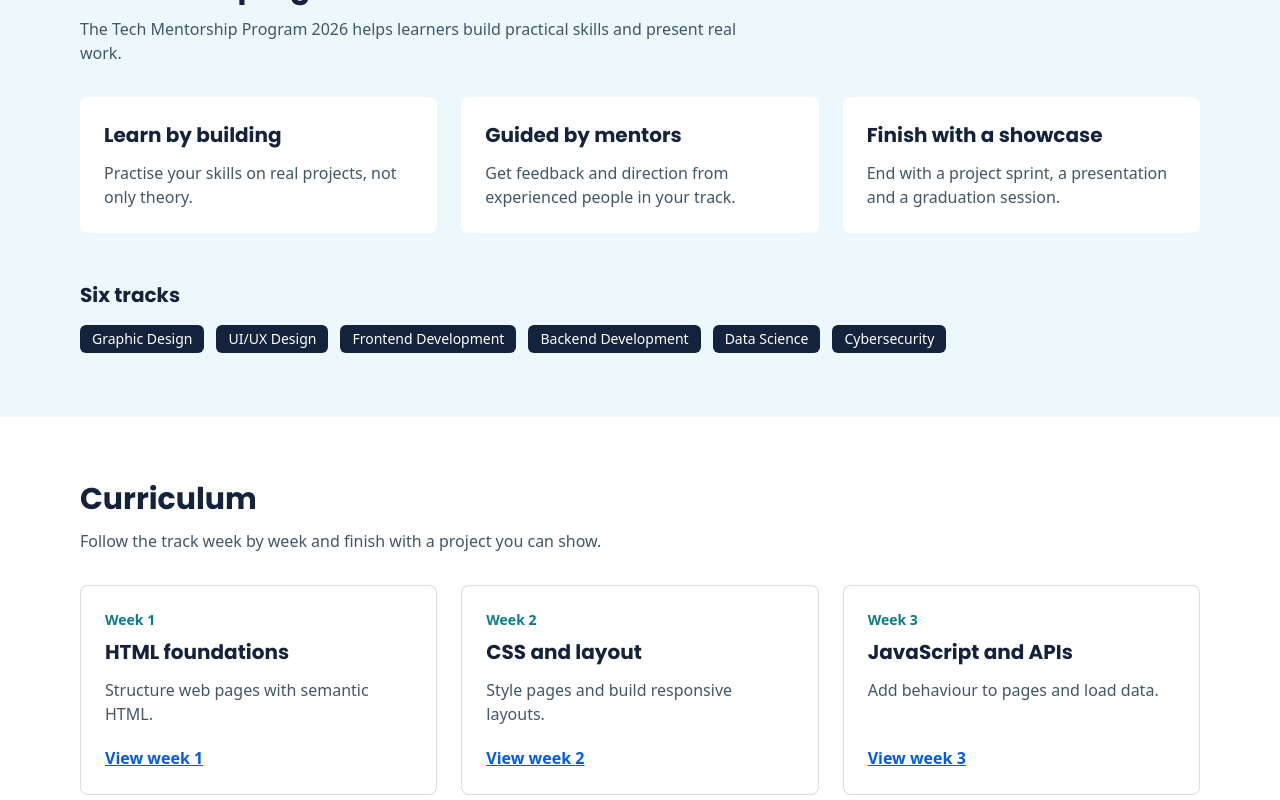
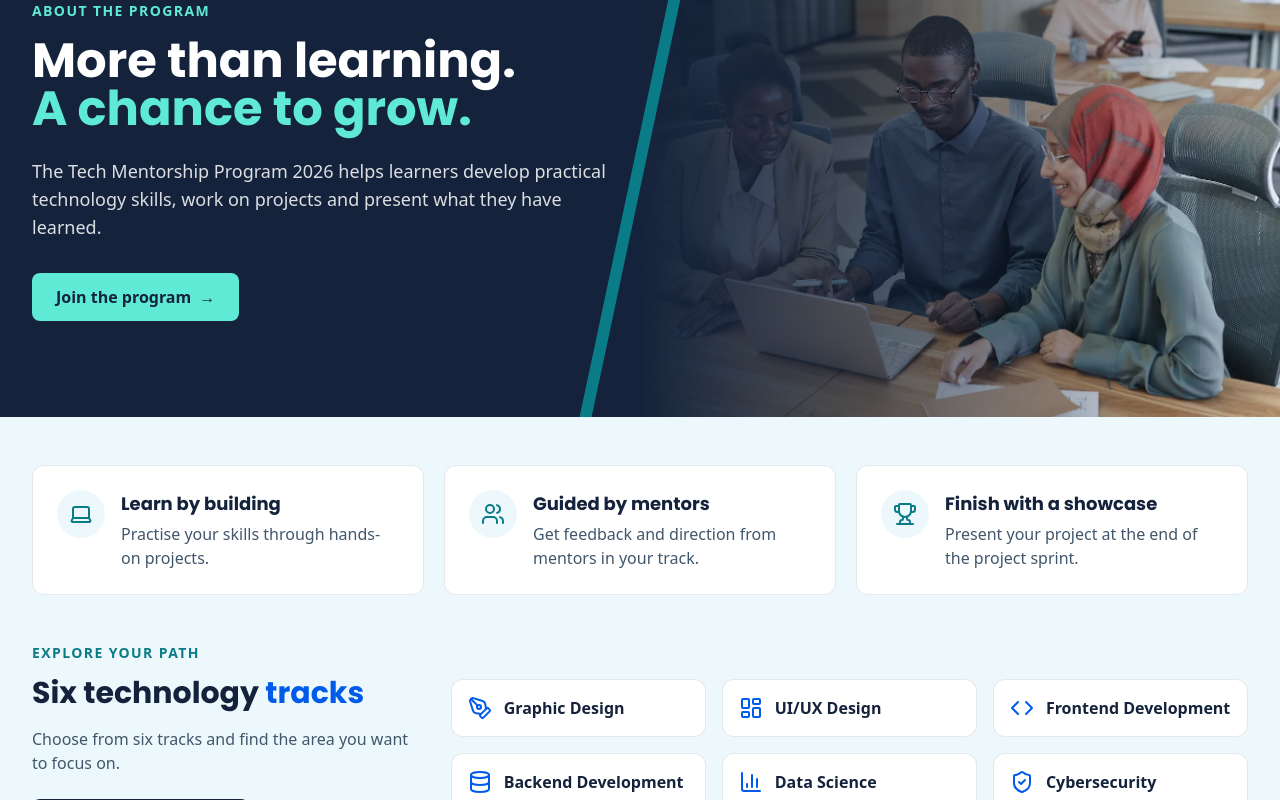
Before and after one commit to apankadavid/tech-mentorship-landing, a React (Vite) app: page / in a window 1280 px wide. Shown: the part 940-1740 px from the top of the page. Built offline with nearby package versions, Linux system fonts and the light colour scheme.

Commit message:
feat: redesign about section with banner photo and track icons

```diff
--- a/src/components/About.jsx
+++ b/src/components/About.jsx
@@ -1,55 +1,154 @@
+import {
+  Laptop,
+  Users,
+  Trophy,
+  PenTool,
+  LayoutDashboard,
+  Code,
+  Database,
+  BarChart3,
+  ShieldCheck,
+} from "lucide-react";
 import { tracks } from "../data/tracks";
 
 const points = [
   {
+    icon: Laptop,
     title: "Learn by building",
-    text: "Practise your skills on real projects, not only theory.",
+    text: "Practise your skills through hands-on projects.",
   },
   {
+    icon: Users,
     title: "Guided by mentors",
-    text: "Get feedback and direction from experienced people in your track.",
+    text: "Get feedback and direction from mentors in your track.",
   },
   {
+    icon: Trophy,
     title: "Finish with a showcase",
-    text: "End with a project sprint, a presentation and a graduation session.",
+    text: "Present your project at the end of the project sprint.",
   },
 ];
 
+const trackIcons = {
+  "Graphic Design": PenTool,
+  "UI/UX Design": LayoutDashboard,
+  "Frontend Development": Code,
+  "Backend Development": Database,
+  "Data Science": BarChart3,
+  Cybersecurity: ShieldCheck,
+};
+
 export default function About() {
   return (
-    <section id="about" className=" bg-ice">
-      <div className="mx-auto max-w-6xl px-4 py-16">
-        <h2 className="font-heading text-3xl font-bold text-navy">
-          About the program
-        </h2>
-        <p className="mt-3 max-w-2xl text-slate">
-          The Tech Mentorship Program 2026 helps learners build practical
-          skills and present real work.
-        </p>
-
-        <div className="mt-8 grid gap-6 md:grid-cols-3">
-          {points.map((p) => (
-            <div key={p.title} className="rounded-lg bg-white p-6">
-              <h3 className="font-heading text-xl font-bold text-navy">
-                {p.title}
-              </h3>
-              <p className="mt-3 text-slate">{p.text}</p>
-            </div>
-          ))}
+    <section id="about" className="scroll-mt-28 bg-ice">
+      {/* Banner */}
+      <div className="relative isolate overflow-hidden bg-navy">
+        <div
+          aria-hidden="true"
+          className="absolute inset-y-0 right-0 hidden w-1/2 lg:block"
+        >
+          <img
+            src="/images/about-banner.webp"
+            alt=""
+            width="1600"
+            height="1067"
+            loading="lazy"
+            className="h-full w-full object-cover"
+          />
+          <div className="absolute inset-0 bg-gradient-to-r from-navy to-transparent" />
         </div>
 
-        <h3 className="mt-12 font-heading text-xl font-bold text-navy">
-          Six tracks
-        </h3>
-        <ul className="mt-4 flex flex-wrap gap-3">
-          {tracks.map((t) => (
+        <div
+          aria-hidden="true"
+          className="absolute inset-y-0 left-1/2 hidden w-3 -translate-x-1/2 -skew-x-12 bg-teal-dark lg:block"
+        />
+
+        <div className="relative mx-auto max-w-7xl px-4 py-16 sm:px-8 lg:py-24">
+          <div className="max-w-xl lg:max-w-md xl:max-w-xl">
+            <p className="text-sm font-bold uppercase tracking-widest text-teal-300">
+              About the program
+            </p>
+            <h2 className="mt-4 font-heading text-4xl font-bold leading-tight text-white lg:text-5xl">
+              More than learning.
+              <span className="block text-teal-300">A chance to grow.</span>
+            </h2>
+            <p className="mt-6 text-lg text-white/85">
+              The Tech Mentorship Program 2026 helps learners develop practical
+              technology skills, work on projects and present what they have
+              learned.
+            </p>
+            <a
+              href="#signup"
+              className="mt-8 inline-flex items-center gap-2 rounded-lg bg-teal-300 px-6 py-3 font-semibold text-navy hover:bg-white focus-visible:outline focus-visible:outline-2 focus-visible:outline-offset-2 focus-visible:outline-white"
+            >
+              Join the program
+              <span aria-hidden="true">→</span>
+            </a>
+          </div>
+        </div>
+      </div>
+
+      {/* Benefit cards */}
+      <div className="mx-auto max-w-7xl px-4 py-12 sm:px-8">
+        <ul className="grid gap-5 md:grid-cols-3">
+          {points.map(({ icon: Icon, title, text }) => (
             <li
-              key={t}
-              className="rounded-md bg-navy px-3 py-1 text-sm font-medium text-white"
+              key={title}
+              className="flex items-start gap-4 rounded-xl border border-navy/10 bg-white p-6"
             >
-              {t}
+              <span
+                aria-hidden="true"
+                className="flex h-12 w-12 shrink-0 items-center justify-center rounded-full bg-ice text-teal-dark"
+              >
+                <Icon className="h-6 w-6" />
+              </span>
+              <div>
+                <h3 className="font-heading text-lg font-bold text-navy">
+                  {title}
+                </h3>
+                <p className="mt-1 text-slate">{text}</p>
+              </div>
             </li>
           ))}
+        </ul>
+      </div>
+
+      {/* Tracks */}
+      <div className="mx-auto grid max-w-7xl gap-10 px-4 pb-20 sm:px-8 lg:grid-cols-3 lg:items-center">
+        <div className="lg:col-span-1">
+          <p className="text-sm font-bold uppercase tracking-widest text-teal-dark">
+            Explore your path
+          </p>
+          <h3 className="mt-3 font-heading text-3xl font-bold text-navy">
+            Six technology <span className="text-brand">tracks</span>
+          </h3>
+          <p className="mt-4 text-slate">
+            Choose from six tracks and find the area you want to focus on.
+          </p>
+          <a
+            href="#signup"
+            className="mt-6 inline-flex items-center gap-2 rounded-lg bg-navy px-6 py-3 font-semibold text-white hover:bg-brand focus-visible:outline focus-visible:outline-2 focus-visible:outline-offset-2 focus-visible:outline-brand"
+          >
+            Choose your track
+            <span aria-hidden="true">→</span>
+          </a>
+        </div>
+
+        <ul className="grid gap-4 sm:grid-cols-2 xl:grid-cols-3 lg:col-span-2">
+          {tracks.map((track) => {
+            const Icon = trackIcons[track];
+            return (
+              <li
+                key={track}
+                className="flex items-center gap-3 rounded-xl border border-navy/10 bg-white p-4"
+              >
+                {Icon && (
+                  <Icon aria-hidden="true" className="h-6 w-6 shrink-0 text-brand" />
+                )}
+                <span className="font-semibold text-navy">{track}</span>
+              </li>
+            );
+          })}
         </ul>
       </div>
     </section>
--- a/src/components/Curriculum.jsx
+++ b/src/components/Curriculum.jsx
@@ -3,7 +3,7 @@ import WeekCard from "./WeekCard";
 
 export default function Curriculum() {
   return (
-    <section id="curriculum" className="scroll-mt-4 bg-white">
+    <section id="curriculum" className="scroll-mt-28 bg-ice">
       <div className="mx-auto max-w-6xl px-4 py-16">
         <h2 className="font-heading text-3xl font-bold text-navy">
           Curriculum
```
Also changed, not shown: public/images/about-banner.webp (added).
